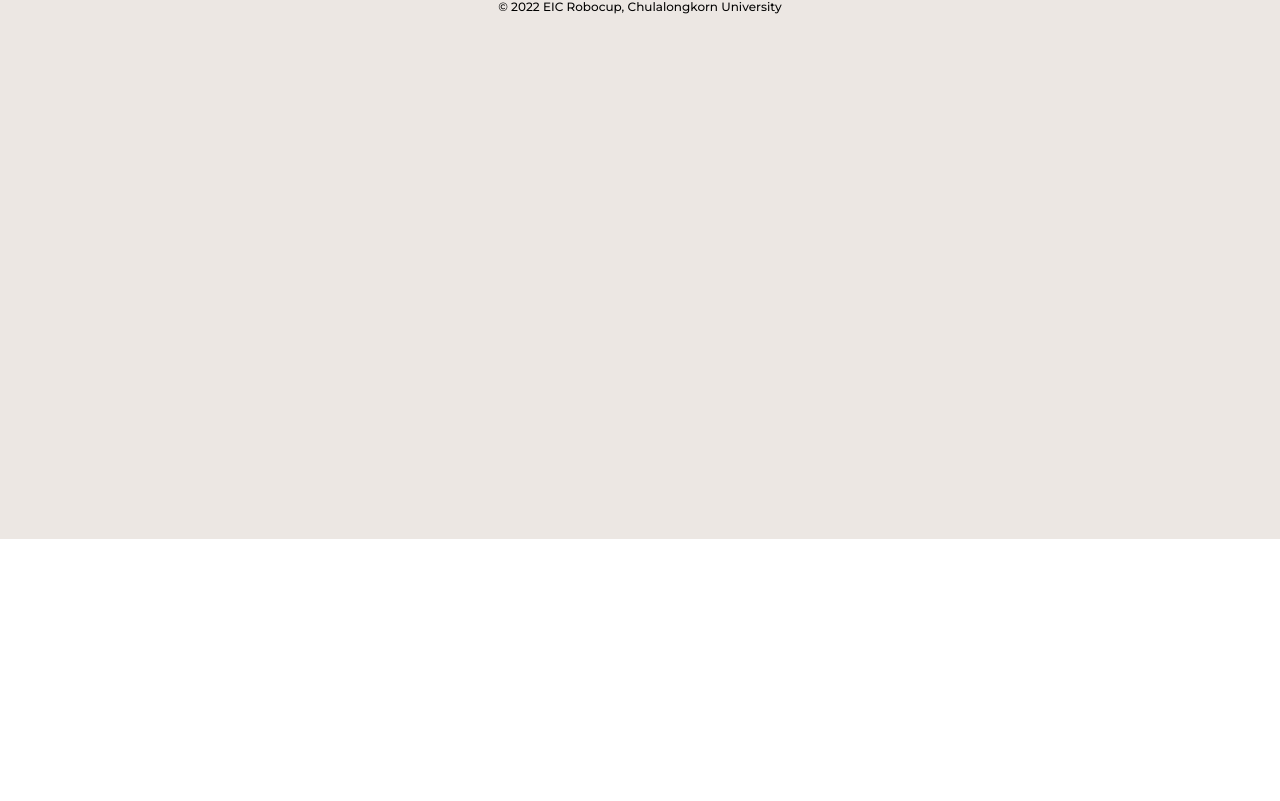
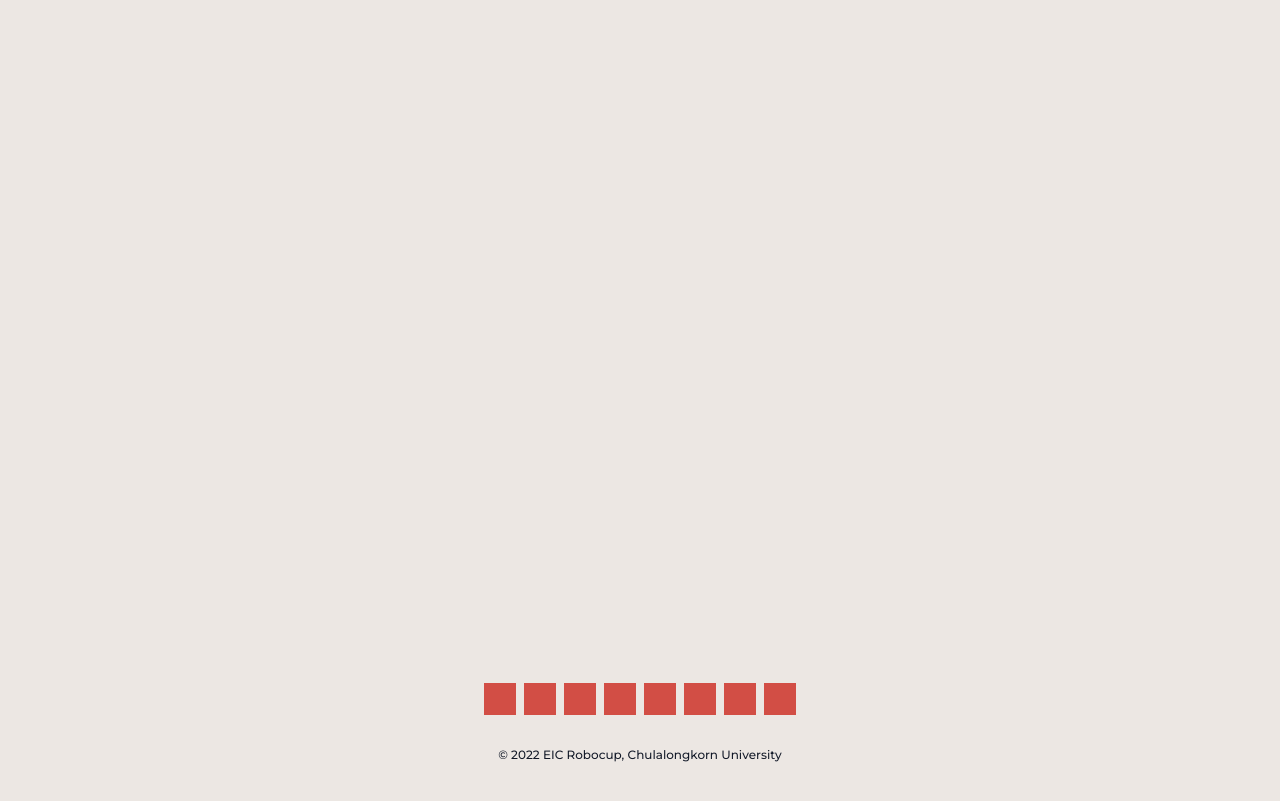
Before and after one commit to robocup-eic/eic-website, a Next.js app: page / in a window 1280 px wide. Shown: the part 261-1062 px from the top of the page. Before the commit the page ends 800 px from the top, so only its background shows below. Built offline with nearby package versions, Linux system fonts and the light colour scheme.

Commit message:
feat: add footer

```diff
--- /dev/null
+++ b/src/components/common/Footer/Sponsor.tsx
@@ -0,0 +1,12 @@
+export default function Sponsor() {
+  return (
+    <div className="flex justify-center gap-2 my-8">
+      {Array(8)
+        .fill("")
+        .map((_, i) => i)
+        .map((e) => (
+          <div key={e} className="bg-tomato w-8 h-8" />
+        ))}
+    </div>
+  )
+}
--- a/src/components/common/Footer.tsx
+++ b/src/components/common/Footer/index.tsx
@@ -1,8 +1,10 @@
-import Typography from "./Typography"
+import Typography from "../Typography"
+import Sponsor from "./Sponsor"
 
 export default function Footer() {
   return (
     <footer className="text-center p-10">
+      <Sponsor />
       <Typography className="font-bold text-xs">© 2022 EIC Robocup, Chulalongkorn University</Typography>
     </footer>
   )
--- a/src/components/common/PageLayout.tsx
+++ b/src/components/common/PageLayout.tsx
@@ -1,5 +1,5 @@
 import { ReactNode } from "react"
-import Navbar from "./Nav/Navbar"
+import Navbar from "./Nav"
 import Footer from "./Footer"
 
 interface PageLayoutProps {
@@ -8,7 +8,7 @@ interface PageLayoutProps {
 
 export default function PageLayout({ children }: PageLayoutProps) {
   return (
-    <main className="relative bg-creamy text-gray-900a min-h-screen">
+    <main className="relative bg-creamy text-gray-900 min-h-screen">
       <Navbar />
       {children}
       <Footer />
--- a/src/pages/index.tsx
+++ b/src/pages/index.tsx
@@ -6,12 +6,12 @@ import type { NextPage } from "next"
 const Home: NextPage = () => {
   return (
     <DescribeRoute title="EIC Chula" description="Engineering Innovator Club">
-      <main className="p-6">
+      <section className="p-6 min-h-screen">
         <Typography type="h1">Test</Typography>
         <LinkButton href="/" className="mt-4">
           Test
         </LinkButton>
-      </main>
+      </section>
     </DescribeRoute>
   )
 }
```
Also changed, not shown: src/components/common/Nav/index.tsx (renamed from src/components/common/Nav/Navbar.tsx), 1 other file (tests, documents, lock files or other folders).
